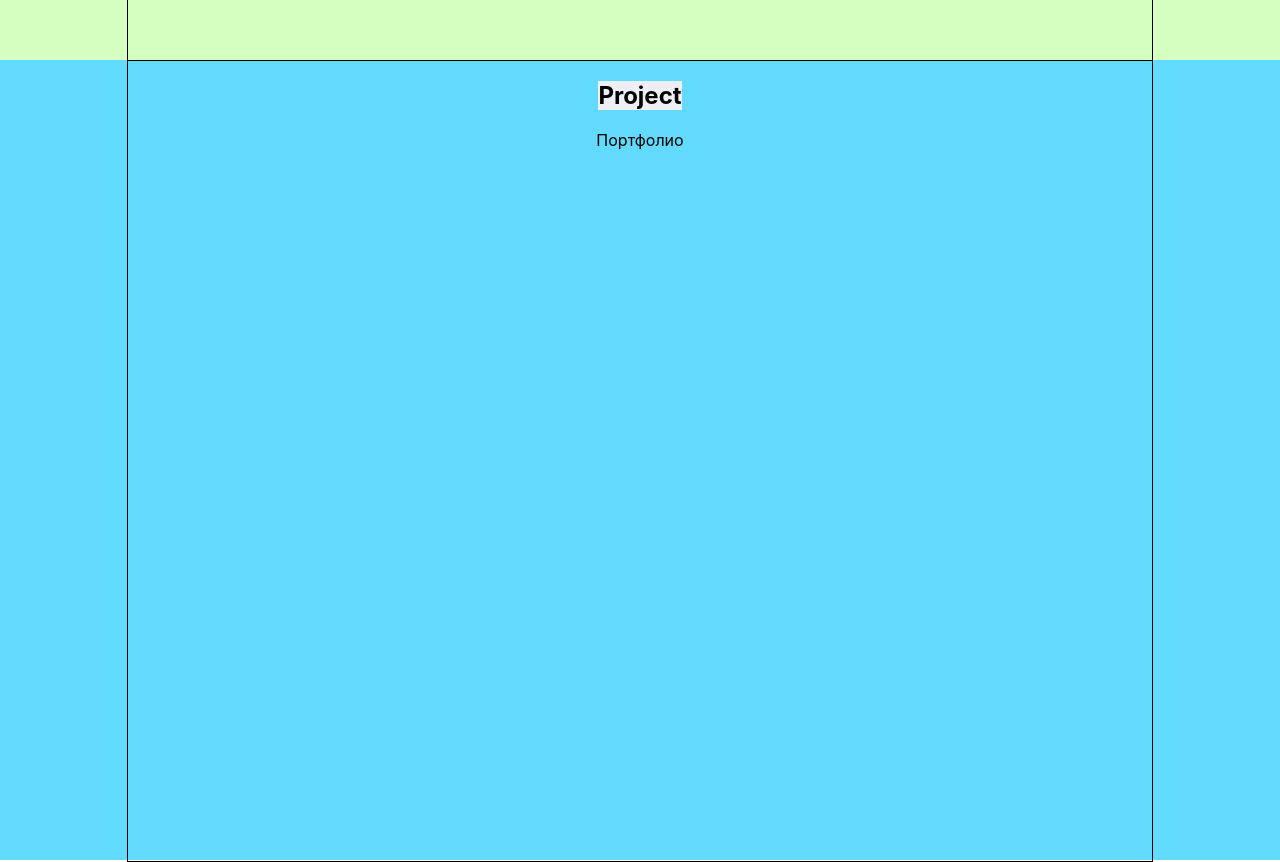
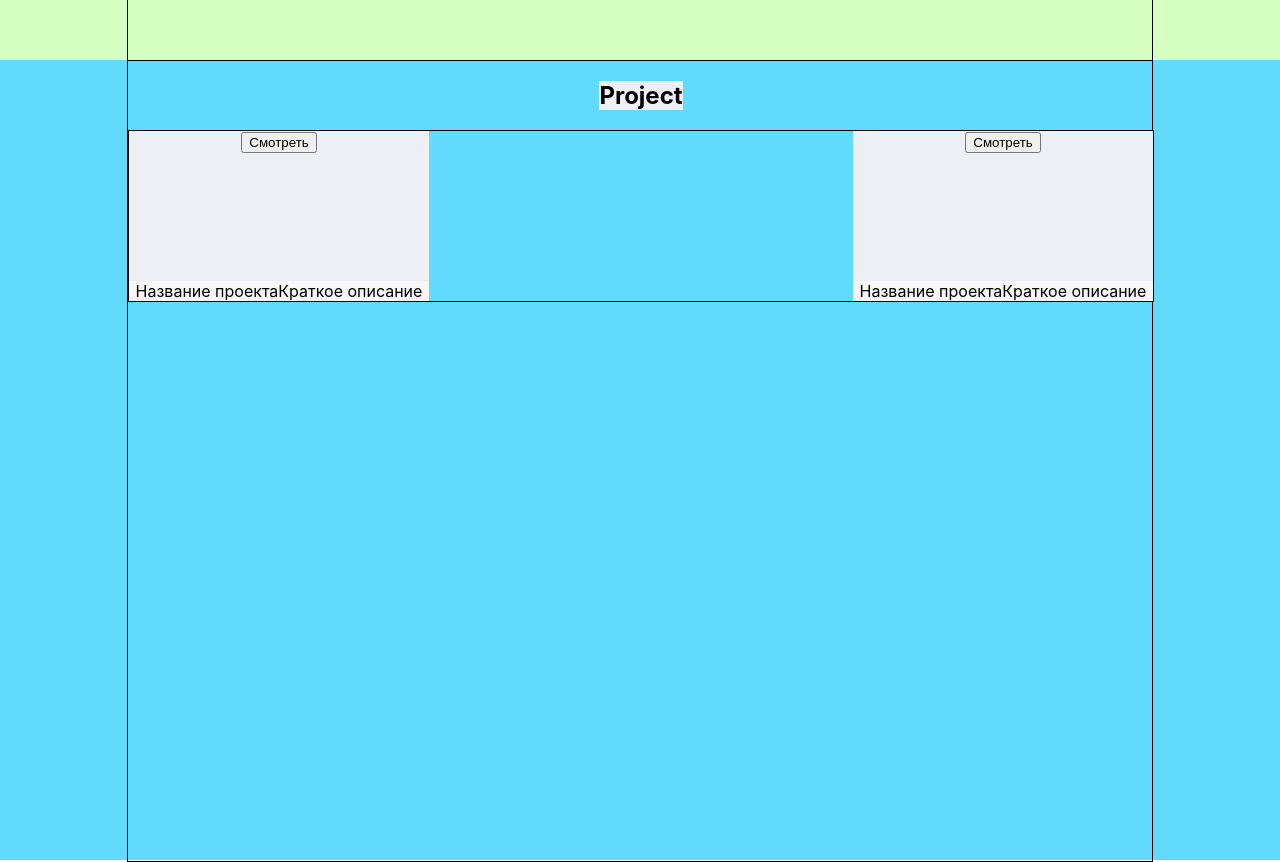
Before and after one commit to B1ackin/my-portfolio, a React (Create React App) app: page / in a window 1280 px wide. Shown: the part 1620-2482 px from the top of the page. Built offline with nearby package versions, Linux system fonts and the light colour scheme.

Commit message:
add block project2

```diff
--- a/src/portfolio/Portfolio.js
+++ b/src/portfolio/Portfolio.js
@@ -1,6 +1,7 @@
 import React from 'react';
 import style from "./Portfolio.module.css"
 import styleContainer from "../common/styles/Container.module.css";
+import Project from "./portfolio-project/PortfolioProject";
 
 
 function Portfolio() {
@@ -8,12 +9,12 @@ function Portfolio() {
         <div className={style.portfolio}>
             <div className= {`${styleContainer.container} ${style.portfolioContainer}`}>
             <h2 className={style.title}>Project</h2>
-            <div>
-                <div></div>
-                <div>
-                    Портфолио
-                </div>
+            <div className={style.project}>
+                <Project/>
+                <Project/>
             </div>
+
+
             </div>
         </div>
     );
--- a/src/portfolio/Portfolio.module.css
+++ b/src/portfolio/Portfolio.module.css
@@ -9,3 +9,10 @@
     justify-content: flex-start;
     flex-direction: column;
 }
+.project {
+    border: 1px solid;
+    width: 100%;
+    display: flex;
+    justify-content: space-between;
+    flex-wrap: wrap;
+}
--- /dev/null
+++ b/src/portfolio/portfolio-project/PortfolioProject.js
@@ -0,0 +1,20 @@
+import React from 'react';
+import style from "./PortfolioProject.module.css"
+
+
+
+function Project() {
+    return (
+        <div className={style.project}>
+            <div className={style.image}>
+                <button className={style.button}>Смотреть</button>
+            </div>
+            <div className={style.text}>
+                <span>Название проекта</span>
+                <span>Краткое описание</span>
+            </div>
+        </div>
+    );
+}
+
+export default Project;
--- /dev/null
+++ b/src/portfolio/portfolio-project/PortfolioProject.module.css
@@ -0,0 +1,18 @@
+.project {
+    width: 300px;
+    background-color: #f7f7f7;
+    display: flex;
+    flex-direction: column;
+    align-items: center;
+    text-align: center;
+
+}
+.image {
+    width: 300px;
+    height: 150px;
+    background-color: #eeeef5;
+}
+.button {
+    justify-content: center;
+    align-items: center;
+}
```
